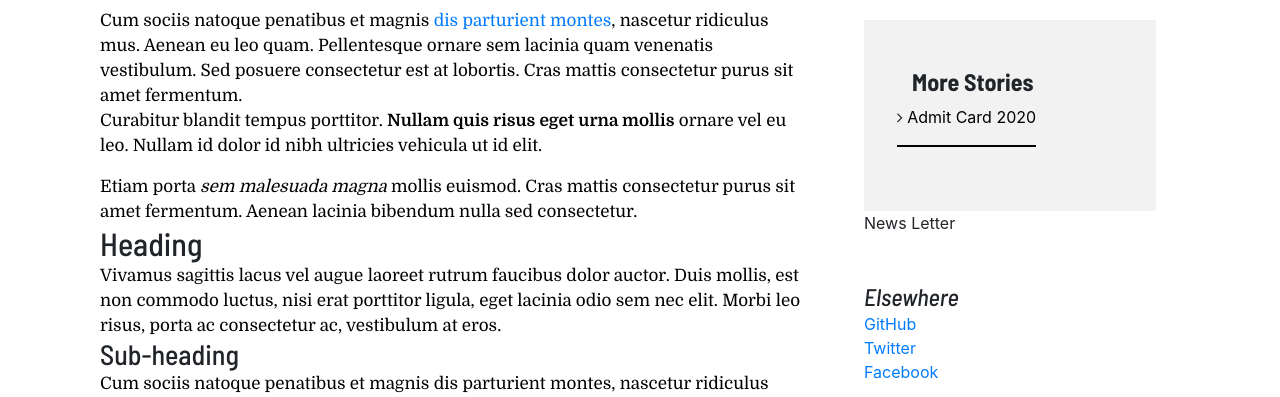
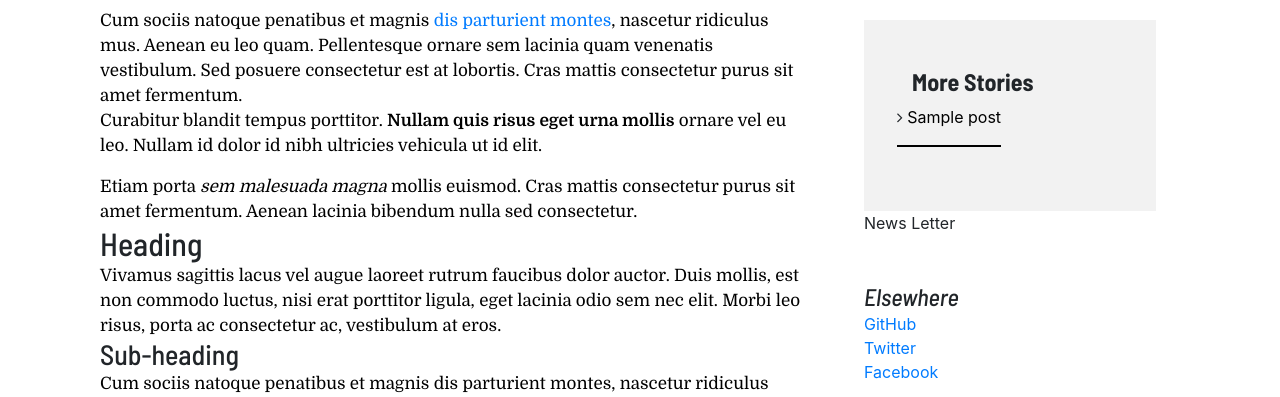
Before and after one commit to devraj4522/studentWebsite, a Django app: page /blog/ in a window 1280 px wide. Shown: the part 1130-1527 px from the top of the page. Run offline with Django 3.2, Linux system fonts and the light colour scheme; tables that the repository leaves empty hold one stand-in row (values such as "Sample post"); parts of the project's set-up code (start-up, migrations or seed data) failed here and were passed over; some libraries are stand-ins or nearby versions.

```diff
--- a/blog/templates/blog/index.html
+++ b/blog/templates/blog/index.html
@@ -141,10 +141,10 @@
 
 								<div class="row">
 									<ul class="list-unstyled ">
-										{% for post in post %}
+										{% for post in post|slice:'10' %}
 										<li class="border-bottom mb-3 pb-3">
 											<span class="fa fa-angle-right"></span>
-											<a href="/jobs/{{ post.get_absolute_url}}" class="text-blog-single">Admit Card 2020</a>
+											<a href="{{ post.get_absolute_url}}" class="text-blog-single">{{ post.title }}</a>
 										</li>
 										{% endfor %}
 
--- a/blog/templates/blog/post.html
+++ b/blog/templates/blog/post.html
@@ -141,10 +141,10 @@
 
 								<div class="row">
 									<ul class="list-unstyled ">
-										{% for post in post %}
+										{% for post in posts %}
 										<li class="border-bottom mb-3 pb-3">
 											<span class="fa fa-angle-right"></span>
-											<a href="/{{ post.get_absolute_url}}" class="text-blog-single">{{ post.title}}</a>
+											<a href="{{ post.get_absolute_url }}" class="text-blog-single">{{ post.title}}</a>
 										</li>
 										{% endfor %}
 
--- a/blog/views.py
+++ b/blog/views.py
@@ -8,6 +8,7 @@ def index(request):
     return render(request, 'blog/index.html', context)
 
 def post(request,slug):
+    posts = Post.published.all()
     post = get_object_or_404(Post, slug=slug)
-    context = {'post': post}
+    context = {'post': post, 'posts': posts}
     return render(request, 'blog/post.html', context)
```
